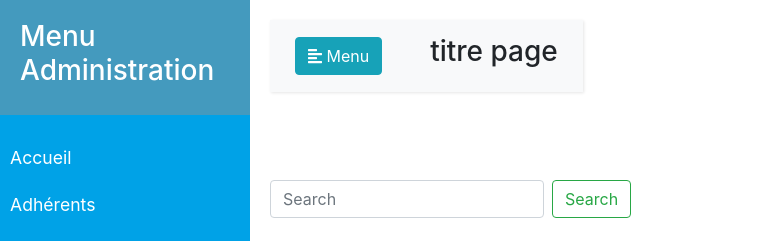
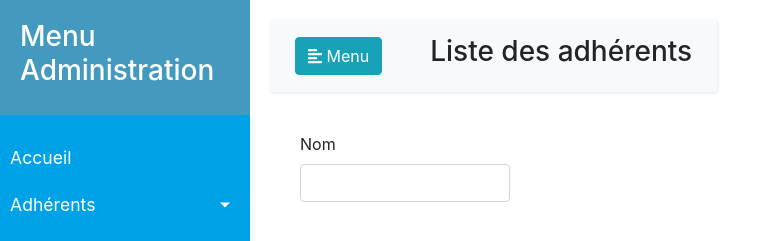
Before and after one commit to DaliHK/RaseteursMiramas, a Symfony app: template templates/admin_liste_adherent/index.html.twig in a window 1280 px wide. Shown: the top 241 px of the page, without its empty margins (0-781 px from the left). Run offline with Twig, Linux system fonts and the light colour scheme; the template is opened without the code that fills it, so the values that code supplies are empty; form fields are guessed from the names that the template uses; some libraries are stand-ins or nearby versions.

Commit message:
bar de recherche par adhérent dans liste adhérent ok

```diff
--- a/src/Controller/AdherentController.php
+++ b/src/Controller/AdherentController.php
@@ -23,7 +23,6 @@ class AdherentController extends AbstractController
     {
         $adherent = new Adherent();
         $form = $this->createForm(RegistrationType::class, $adherent);
-
         $form->handleRequest($request);
 
         if($form->isSubmitted() && $form->isValid()){
--- a/templates/admin_liste_adherent/index.html.twig
+++ b/templates/admin_liste_adherent/index.html.twig
@@ -14,17 +14,21 @@
                                     <i class="fas fa-align-left"></i>
                                     <span>Menu</span>
                                 </button>
-                                 <h3 class="ml-5">titre page</h3>
+                                 <h3 class="ml-5">Liste des adhérents</h3>
                             </div>
                     </nav>
                     {% endblock %}
 
 
-<form class="form-inline mt-5">
-                                <input class="form-control mr-sm-2" type="search" placeholder="Search" aria-label="Search">
-                                <button class="btn btn-outline-success my-2 my-sm-0" type="submit">Search</button>
-                              </form>
-
+                        <div class="container-fluid">
+                            <div class="form_row inline">
+                                {{ form_start(form) }}
+                                <div class="col-3">
+                                {{ form_row(form.nom) }}
+                               </div>
+                               {{ form_end(form) }}
+                            </div>
+                        </div>
                     <table class="table table-hover mt-5">
                         <thead>
                             <tr>
@@ -38,13 +42,12 @@
                                 <th scope="col">Numéro licence</th>
                                 <th scope="col">Statut dossier</th>
                                 <th scope="col">Action</th>
-
                             </tr>
                         </thead>
-                                <tbody>  {% for adherent in adherents %}
+                        <tbody>
+                            {% for adherent in adherents %}
                                 <tr>
                                 <th scope="row">{{ adherent.id }}</th>
-
                                 <td> {{ adherent.nom }}</td>
                                 <td> {{ adherent.prenom }}</td>
                                 <td> {{ adherent.dateNaissance | date('d/m/Y') }}</td>
@@ -53,14 +56,12 @@
                                 <td> {{ adherent.dateInscription }}</td>
                                 <td> {{ adherent.numLicence }}</td>
                                 <td> {{ adherent.statut}}</td>
-
-
-                                    <td><button type="button" class="btn btn-primary btn-sm">Voir</button>
+                                <td>
+                                    <button type="button" class="btn btn-primary btn-sm">Voir</button>
                                     <button type="button" class="btn btn-secondary btn-sm">Supprimer</button>
                                 </td>
                                 </tr>
                             {% endfor %}
-
                         </tbody>
                         </table>
 
--- a/templates/baseAdmin.html.twig
+++ b/templates/baseAdmin.html.twig
@@ -33,12 +33,20 @@
                                 <h3>Menu Administration</h3>
                             </div>
                             <ul class="list-unstyled components">
-
-                                <li>
+                             <li>
                                     <a href="#">Accueil</a>
                                 </li>
                                 <li>
-                                    <a href="#">Adhérents</a>
+                                    <a href="#pageSubmenu" data-toggle="collapse" aria-expanded="false" class="dropdown-toggle">Adhérents</a>
+                                    <ul class="collapse list-unstyled" id="pageSubmenu">
+                                        <li>
+                                             <a href="{{ path('admin_liste_adherent')}}">Liste adhérents</a>
+                                         </li>
+                                        <li>
+                                            <a href="{{ path('admin_dossier_adherent')}}">Dossier par adhérent</a>
+                                        </li>
+
+                                    </ul>
                                 </li>
                                 <li>
                                     <a href="#" >Gestion Documents</a>
@@ -52,25 +60,15 @@
                                 <li>
                                     <a href="#">Gestion contact</a>
                                 </li>
+
+
                             </ul>
                 </nav>
                 {% endblock %}
                 <!-- Page Content -->
                 <div id="content" class="container-fluid">
                     {% block body %}
-                    {% block content %}
-                    <!-- We'll fill this with dummy content -->
-                    <nav class="navbar navbar-expand-lg navbar-light bg-light navbar-text">
-                            <div class="container">
 
-                                <button type="button" id="sidebarCollapse" class="btn btn-info">
-                                    <i class="fas fa-align-left"></i>
-                                    <span>Menu</span>
-                                </button>
-                                 <h3 class="ml-5">titre page</h3>
-                            </div>
-                    </nav>
-                    {% endblock %}
 
                 </div>
                 <!--  ici page -->
```
Also changed, not shown: src/Controller/AdminDossierAdherentController.php (added, +19 -0 lines), src/Controller/AdminListeAdherentController.php (+34 -8 lines), src/Repository/AdherentRepository.php (+9 -10 lines), templates/admin_dossier_adherent/index.html.twig (added, +25 -0 lines). Lines whose indentation alone changed are shown as unchanged.
